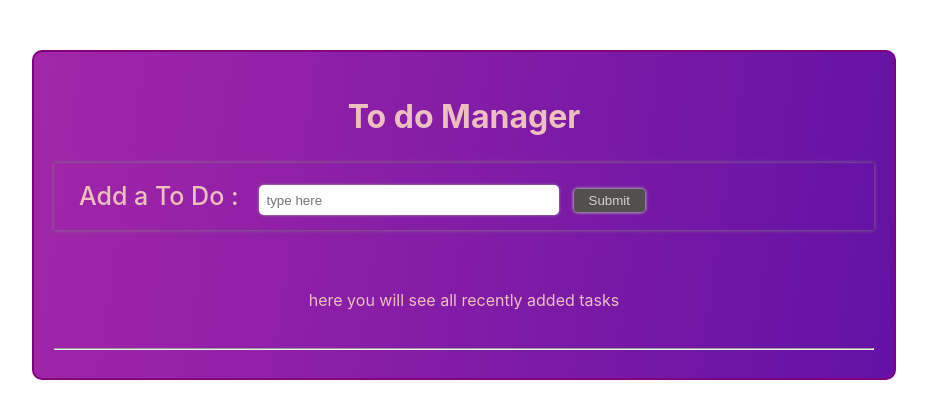
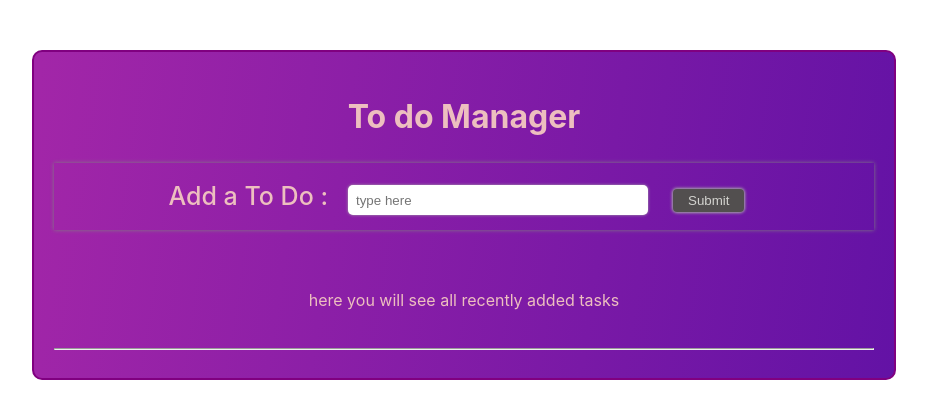
Before and after one commit to laxmanketheth/Todo-App, a React (Vite) app in the folder frontend/: page / in a window 1280 px wide. Shown: the top 418 px of the page, without its empty margins (176-1103 px from the left). Built offline with nearby package versions, Linux system fonts and the light colour scheme.

Commit message:
corrected css

```diff
--- a/frontend/src/components/AddToDoForm/AddToDoForm.css
+++ b/frontend/src/components/AddToDoForm/AddToDoForm.css
@@ -6,6 +6,8 @@
     margin-bottom: 30px;
     font-weight: 500;
     font-size: 25px;
+    display: flex;
+    justify-content: center;
 }
 
 .label{
@@ -16,7 +18,6 @@
 
 .textarea{
     width: 300px;
-    /* border: 1px solid rgb(137, 32, 8); */
     border: none;
     box-shadow: 0 0 3px 0px rgb(169, 170, 169);
     border-radius: 5px;
@@ -24,11 +25,10 @@
     padding-left: 8px;
 }
 .submitBtn{
-    margin: 0 15px;
+    margin: 0 25px;
     background-color: rgb(82, 79, 79);
     border-radius: 4px;
     color: rgb(211, 211, 207);
-    /* color: rgb(237, 191, 191); */
     padding: 4px 15px;
     border: none;
     box-shadow: 0 0 3px 1px rgb(169, 170, 169);
```
Also changed, not shown: frontend/src/components/AddToDoForm/AddToDoForm.jsx (+1 -18 lines).
